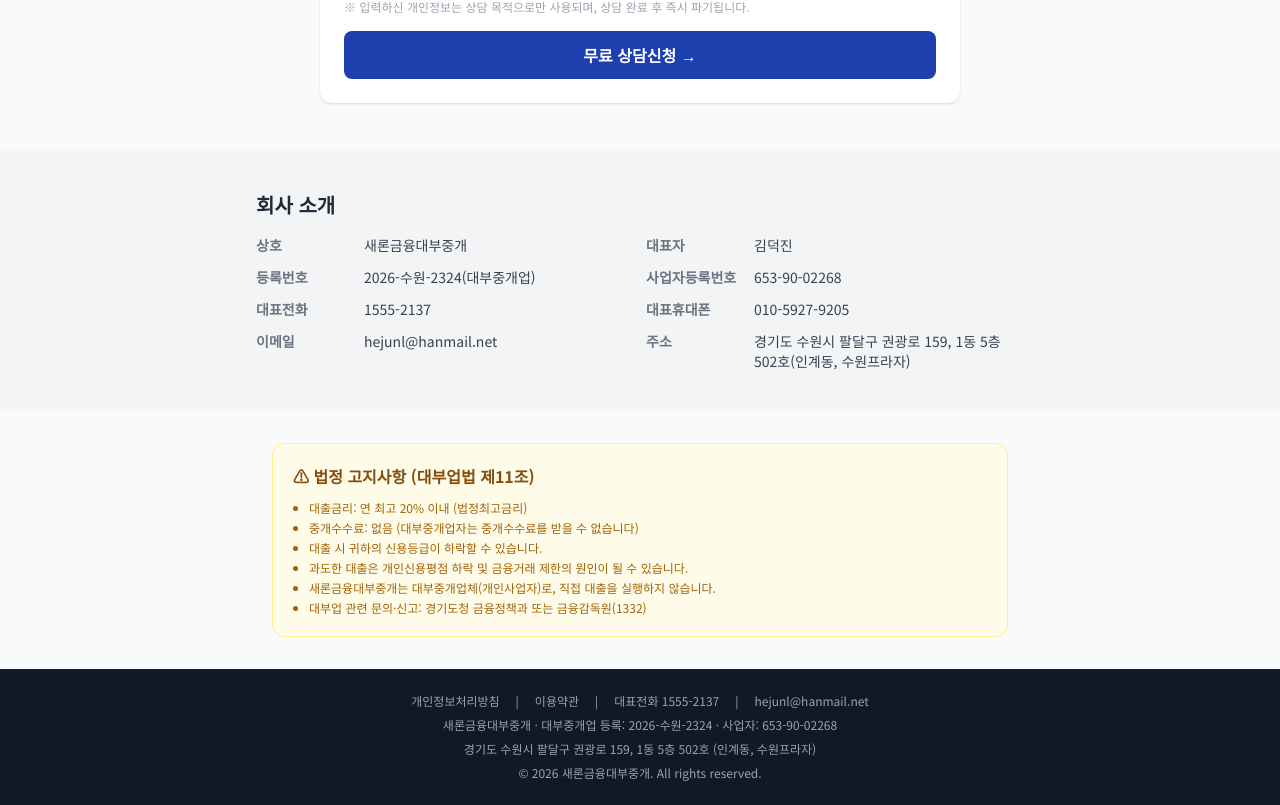
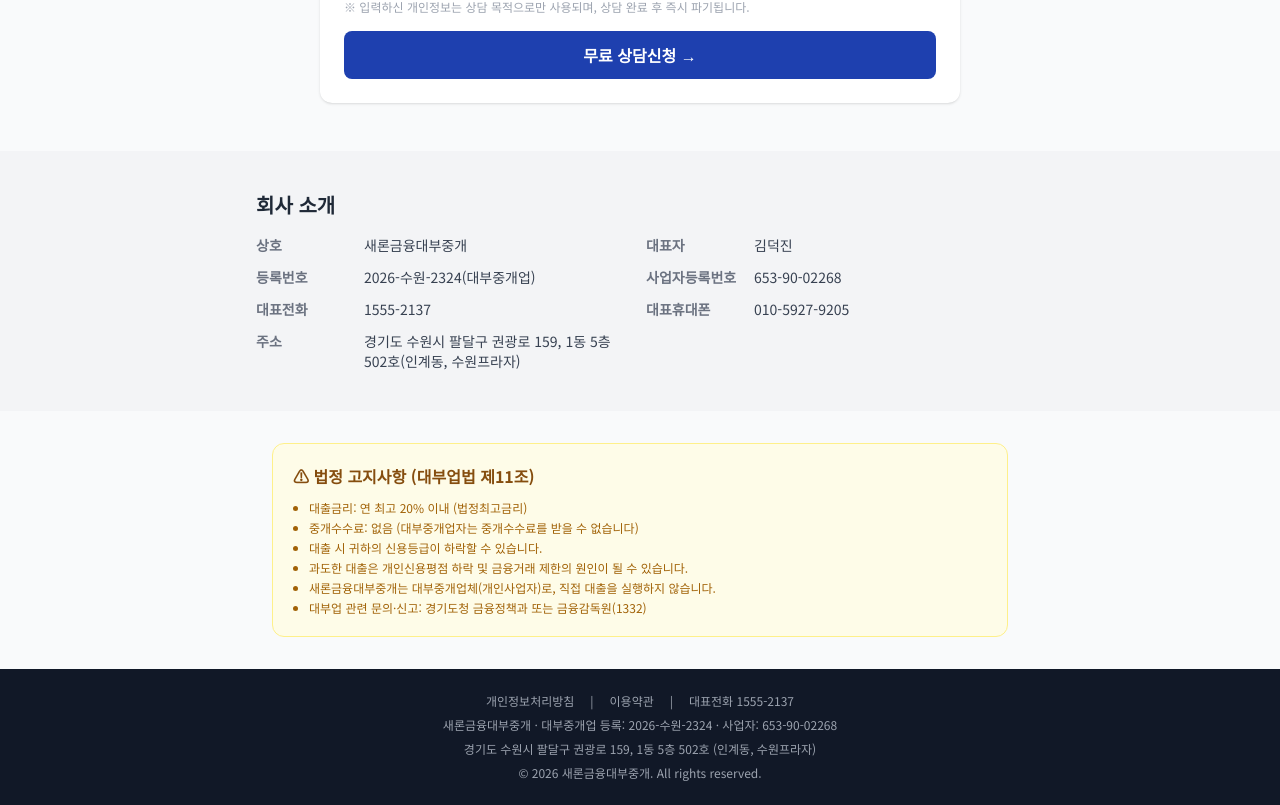
Before and after one commit to HeeJeonLee/saeloan-financial, a React (Vite) app: page / in a window 1280 px wide. Shown: the part 1678-2483 px from the top of the page. Built offline with nearby package versions, Linux system fonts and the light colour scheme.

Commit message:
fix: 이메일 주소 제거 (SNS/랜딩페이지 전용)

```diff
--- a/src/App.jsx
+++ b/src/App.jsx
@@ -185,7 +185,6 @@ function App() {
               ["사업자등록번호", "653-90-02268"],
               ["대표전화", "1555-2137"],
               ["대표휴대폰", "010-5927-9205"],
-              ["이메일", "hejunl@hanmail.net"],
               ["주소", "경기도 수원시 팔달구 권광로 159, 1동 5층 502호(인계동, 수원프라자)"],
             ].map(([k, v]) => (
               <div key={k} className="flex gap-2">
@@ -221,8 +220,6 @@ function App() {
             <a href="#" className="hover:text-white transition">이용약관</a>
             <span>|</span>
             <a href="tel:15552137" className="hover:text-white transition">대표전화 1555-2137</a>
-            <span>|</span>
-            <a href="mailto:hejunl@hanmail.net" className="hover:text-white transition">hejunl@hanmail.net</a>
           </div>
           <p>새론금융대부중개 · 대부중개업 등록: 2026-수원-2324 · 사업자: 653-90-02268</p>
           <p>경기도 수원시 팔달구 권광로 159, 1동 5층 502호 (인계동, 수원프라자)</p>
```
